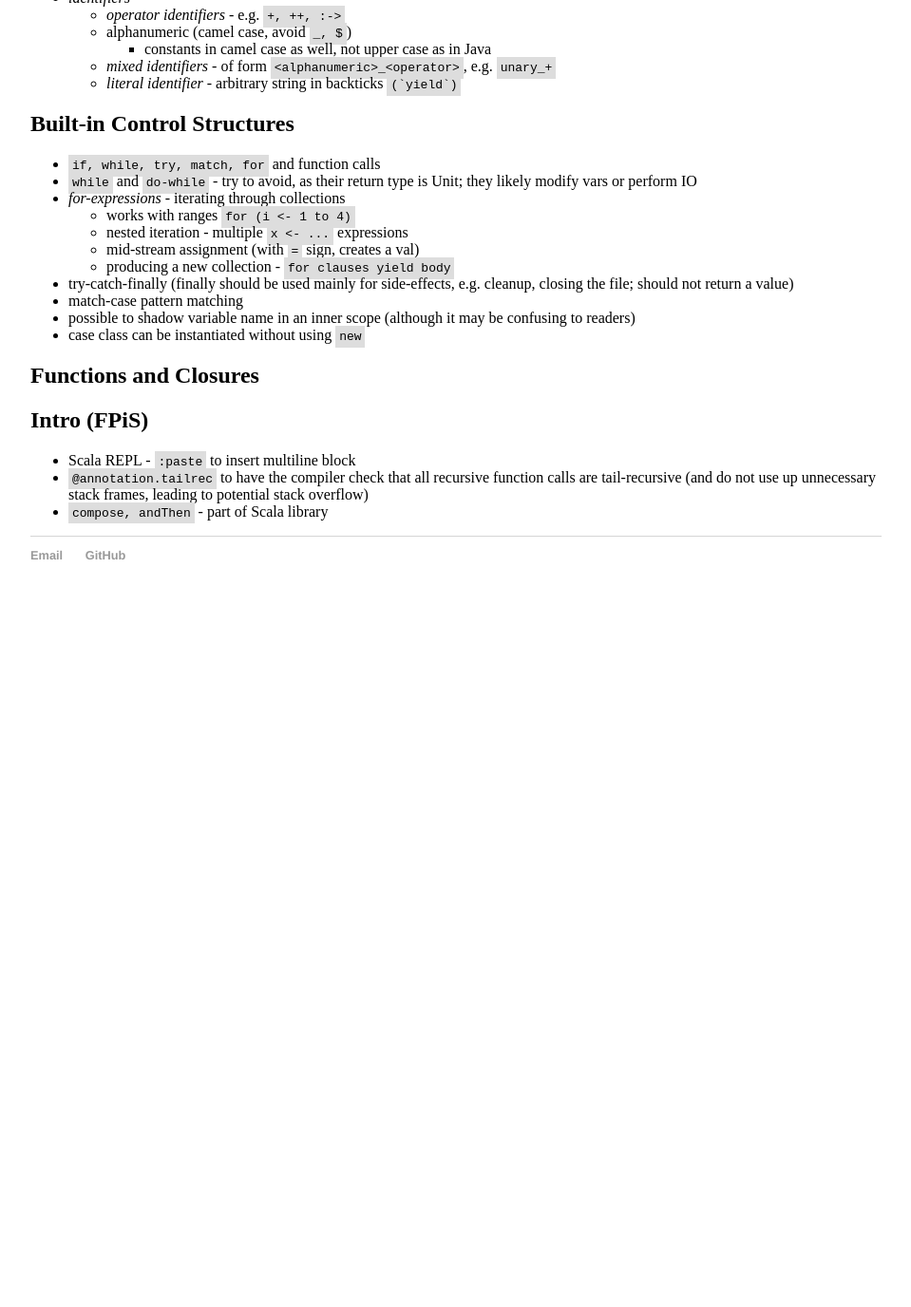
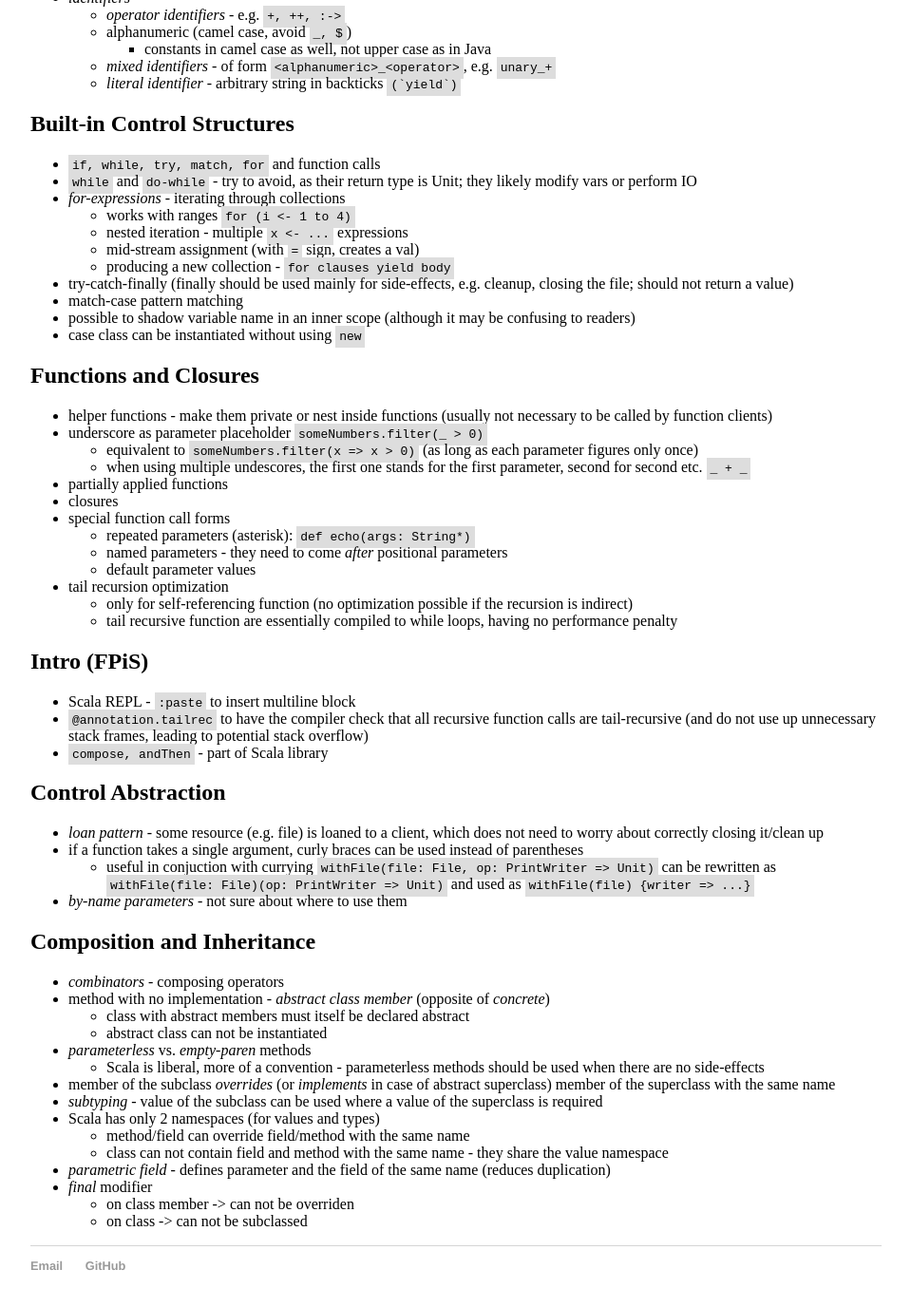
Before and after one commit to niphr/niphr.github.io, a Jekyll site: the page built from kb/scala/_posts/2020-06-19-learning-scala.md, in a window 1280 px wide and 1400 px high, scrolled down 1568 px. Shown: the top 1376 px of the window at 95% size, without its empty margins (160-1119 px from the left). Built offline with Jekyll 4.4.1, drawn with Linux system fonts in a browser that asks for light colours; before the commit the page ends 2220 px from its top, so only the background shows below that.

Commit message:
scala notes

```diff
--- a/kb/scala/_posts/2020-06-19-learning-scala.md
+++ b/kb/scala/_posts/2020-06-19-learning-scala.md
@@ -91,8 +91,44 @@ date: 2020-06-19
 * case class can be instantiated without using `new`
 
 ## Functions and Closures
+* helper functions - make them private or nest inside functions (usually not necessary to be called by function clients)
+* underscore as parameter placeholder `someNumbers.filter(_ > 0)`
+  * equivalent to `someNumbers.filter(x => x > 0)` (as long as each parameter figures only once)
+  * when using multiple undescores, the first one stands for the first parameter, second for second etc. `_ + _`
+* partially applied functions
+* closures
+* special function call forms
+  * repeated parameters (asterisk): `def echo(args: String*)`
+  * named parameters - they need to come *after* positional parameters
+  * default parameter values
+* tail recursion optimization
+  * only for self-referencing function (no optimization possible if the recursion is indirect)
+  * tail recursive function are essentially compiled to while loops, having no performance penalty
 
 ## Intro (FPiS)
 * Scala REPL - `:paste` to insert multiline block
 * `@annotation.tailrec` to have the compiler check that all recursive function calls are tail-recursive (and do not use up unnecessary stack frames, leading to potential stack overflow)
 * `compose, andThen` - part of Scala library
+
+## Control Abstraction
+* *loan pattern* - some resource (e.g. file) is loaned to a client, which does not need to worry about correctly closing it/clean up
+* if a function takes a single argument, curly braces can be used instead of parentheses
+  * useful in conjuction with currying `withFile(file: File, op: PrintWriter => Unit)` can be rewritten as `withFile(file: File)(op: PrintWriter => Unit)` and used as `withFile(file) {writer => ...}`
+* *by-name parameters* - not sure about where to use them
+
+## Composition and Inheritance
+* *combinators* - composing operators
+* method with no implementation - *abstract class member* (opposite of *concrete*)
+  * class with abstract members must itself be declared abstract
+  * abstract class can not be instantiated
+* *parameterless* vs. *empty-paren* methods
+  * Scala is liberal, more of a convention - parameterless methods should be used when there are no side-effects
+* member of the subclass *overrides* (or *implements* in case of abstract superclass)  member of the superclass with the same name
+* *subtyping* - value of the subclass can be used where a value of the superclass is required
+* Scala has only 2 namespaces (for values and types)
+  * method/field can override field/method with the same name
+  * class can not contain field and method with the same name - they share the value namespace
+* *parametric field* - defines parameter and the field of the same name (reduces duplication)
+* *final* modifier
+  * on class member -> can not be overriden
+  * on class -> can not be subclassed
```
Also changed, not shown: kb/linux/_posts/2020-07-30-short-notes-and-snippets.md (+18 -0 lines).
